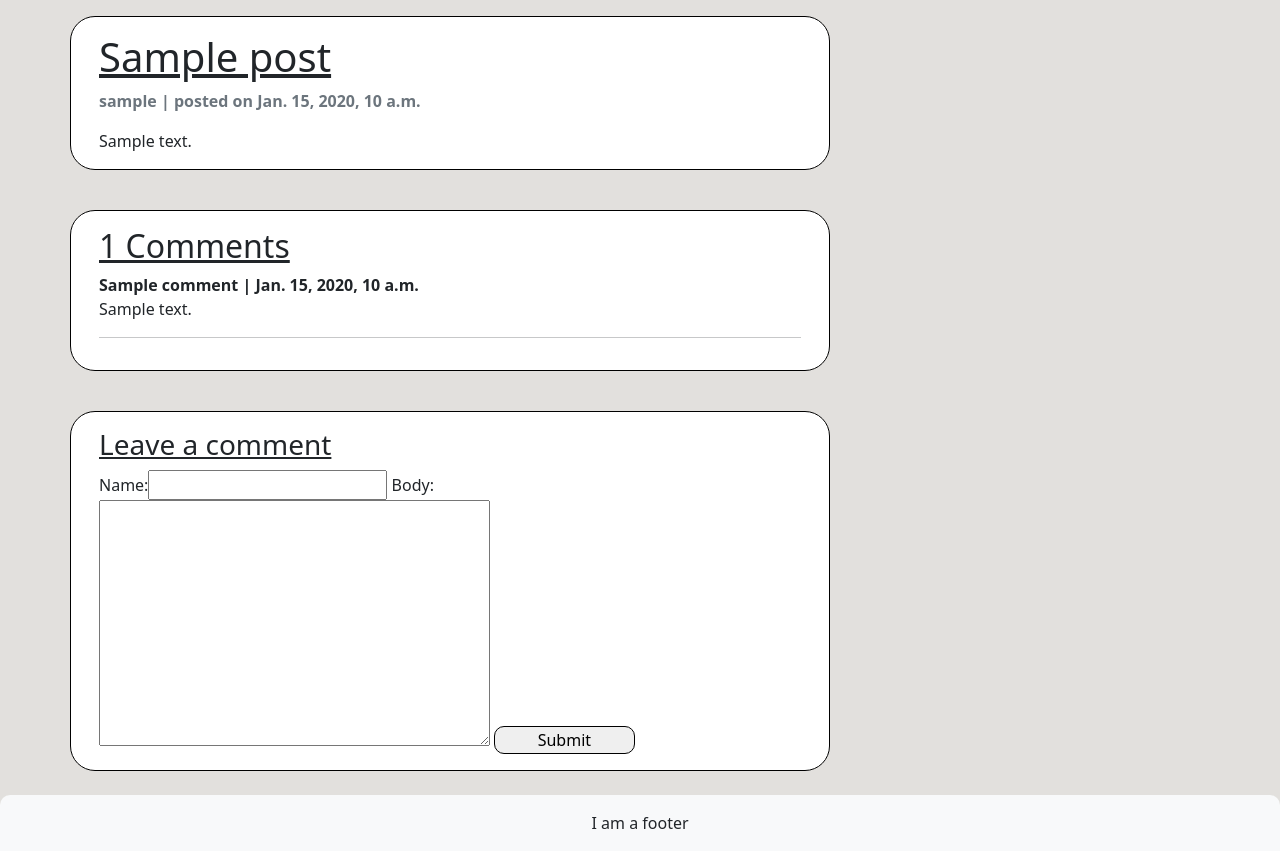
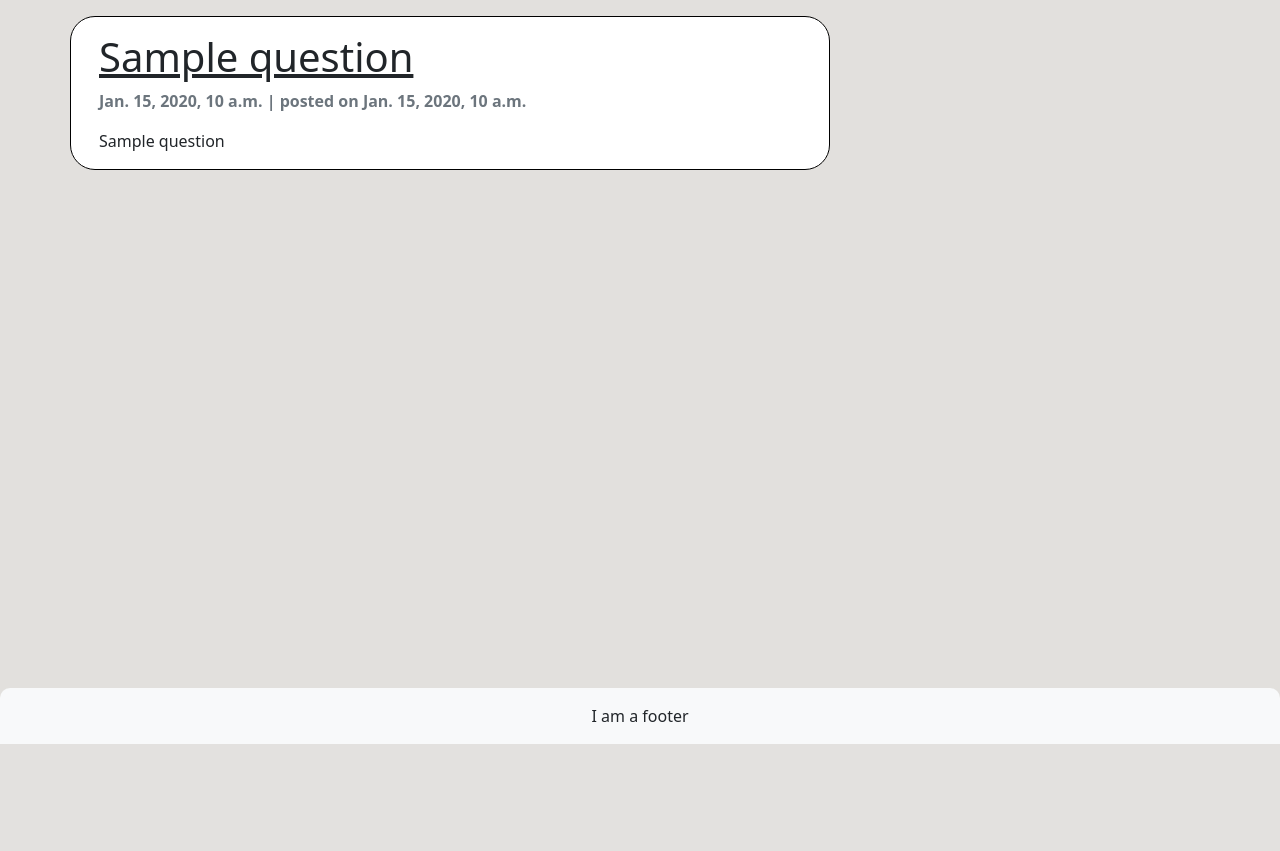
Before and after one commit to Charlie9009/CI_PP4_BLOG, a Django app: template templates/question.html in a window 1280 px wide. Shown: the part 56-907 px from the top of the page. After the commit the page ends 800 px from the top, so only its background shows below. Run offline with Django 3.2, Linux system fonts and the light colour scheme; the template is opened without the code that fills it: values that come from a table or form of the project are taken from there, others are empty; tables that the repository leaves empty hold one stand-in row (values such as "Sample post").

Commit message:
QUESTION.HTML: Add containers and fill with question content.  VIEWS.PY: Add classview for questions

```diff
--- a/core/views.py
+++ b/core/views.py
@@ -97,5 +97,5 @@ class SearchResultsView(generic.ListView):
 
 
 class QuestionView(generic.ListView):
-    model = Question
+    queryset = Question.objects.filter(answered_on=True).order_by('-answered_on')
     template_name = 'question.html'
--- a/templates/question.html
+++ b/templates/question.html
@@ -8,42 +8,13 @@
     <div class="row">
         <div class="col-md-8 card mb-4 mt-3 left top container-color-rounder">
             <div class="card-body">
-        <h1 class="post-comment-headling">{{ post.title }}</h1>
-        <strong><p class="text-muted">{{ post.author }} | posted on {{ post.created_on }}</p></strong>
-        <p class="card-text">{{ post.content | safe }}</p>
-      </div>
-    </div>
-    <!-- Container for Comments, for loop used to get all comments -->
-    <div class="col-md-8 card mb-4 mt-3 container-color-rounder">
-      <div class="card-body">
-        <h2 class="post-comment-headling">{{ comments.count }} Comments</h2>
-        {% for comment in comments %}
-        <div>
-          <strong>{{ comment.name }} | {{ comment.created_on }}</strong>
-          <br>
-          <p>{{ comment.body }}</p>
-        </div>
-        <hr>
+                {% for question in question_list %}
+                <h1 class="post-comment-headling">{{ question.title }}</h1>
+                <strong>
+                    <p class="text-muted">{{ question.created_on }} | posted on {{ post.created_on }}</p>
+                </strong>
+                <p class="card-text">{{ question.question | safe }}</p>
                 {% endfor %}
-      </div>
-    </div>
-    <!-- Container for successfull comment and for comment form, if/else statement used to determine which -->
-    <div class="col-md-8 card mb-4 mt-3 container-color-rounder">
-      <div class="card-body">
-        <!-- Container successfull comment -->
-        {% if commented %}
-        <div class="alert alert-success" role="alert">
-          Your comment have been posted
-        </div>
-        <!-- Container for comment form -->
-        {% else %}
-        <h3 class="post-comment-headling">Leave a comment</h3>
-        <form method="post">
-          {{ comment_form }}
-          {% csrf_token %}
-          <button id="comment-submit-button" type="submit">Submit</button>
-        </form>
-        {% endif %}
             </div>
         </div>
     </div>
```
Lines whose indentation alone changed are shown as unchanged.
